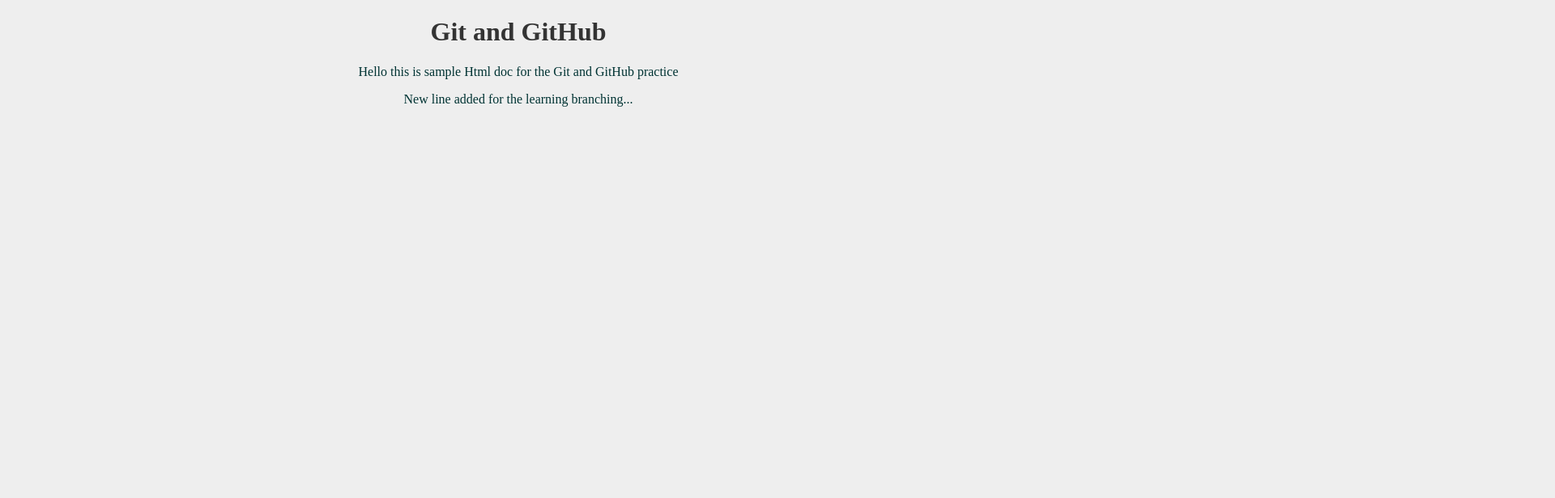
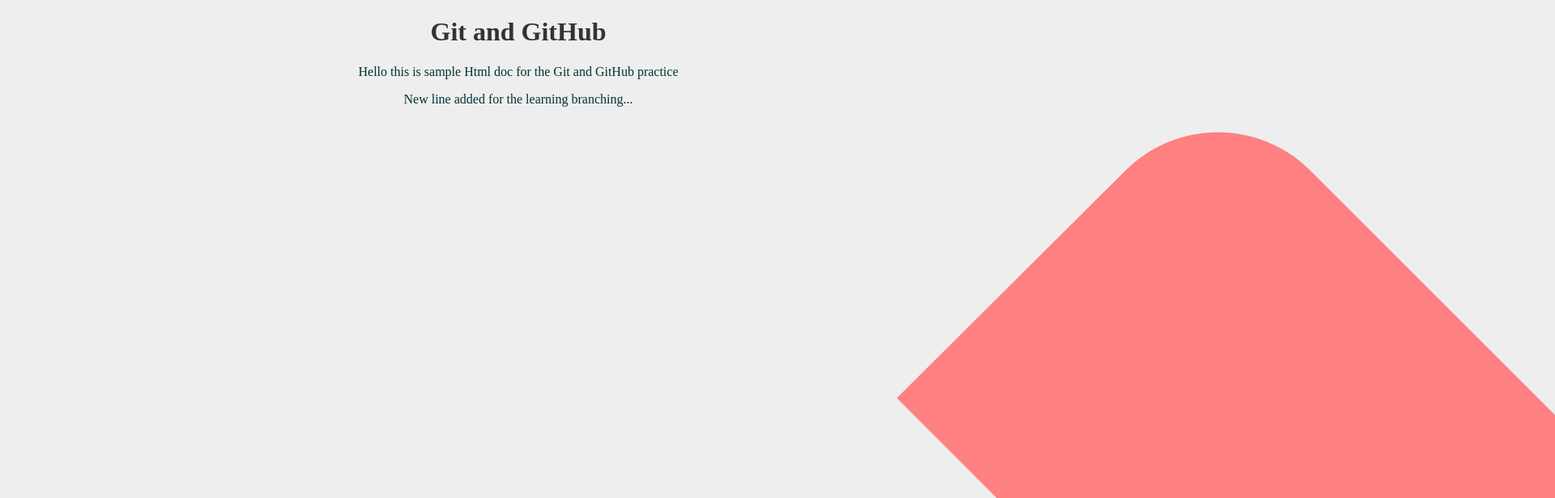
Before and after one commit to naaji-tech/sample-test, a plain HTML site: page Index.html in a window 1280 px wide. Shown: the top 616 px of the page at 81% size, 1920 px wide, since content can reach past the window. Drawn offline with Linux system fonts and the light colour scheme.

Commit message:
add a new image file to the project in the img directory and add new image in the index.html file

```diff
--- a/Index.html
+++ b/Index.html
@@ -10,5 +10,6 @@
     <h1>Git and GitHub</h1>
     <p>Hello this is sample Html doc for the Git and GitHub practice</p>
     <p>New line added for the learning branching...</p>
+    <img src="/img/pngwing.com.png" alt="git-logo">
 </body>
 </html>
```
Also changed, not shown: img/pngwing.com.png (added).
